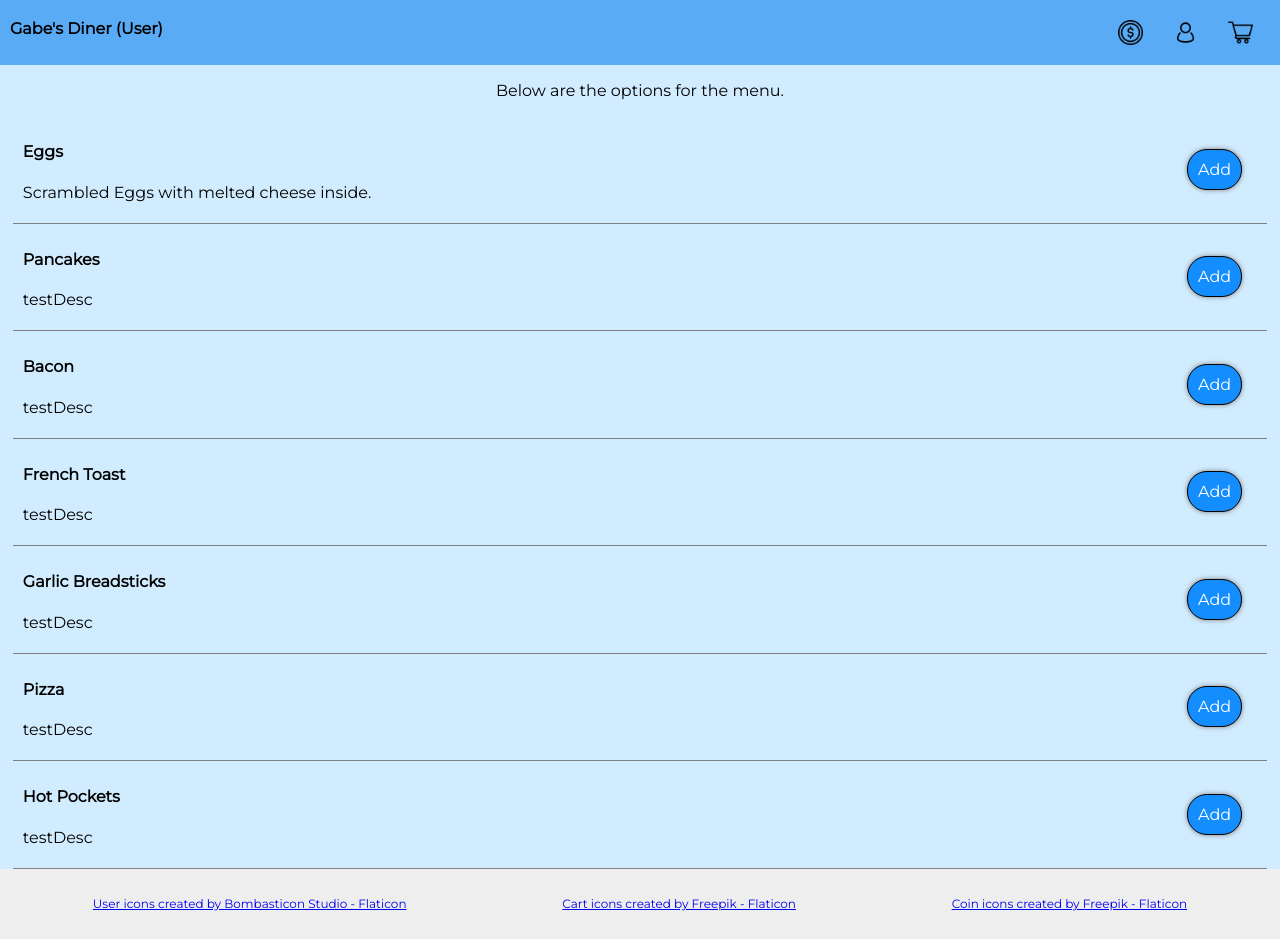
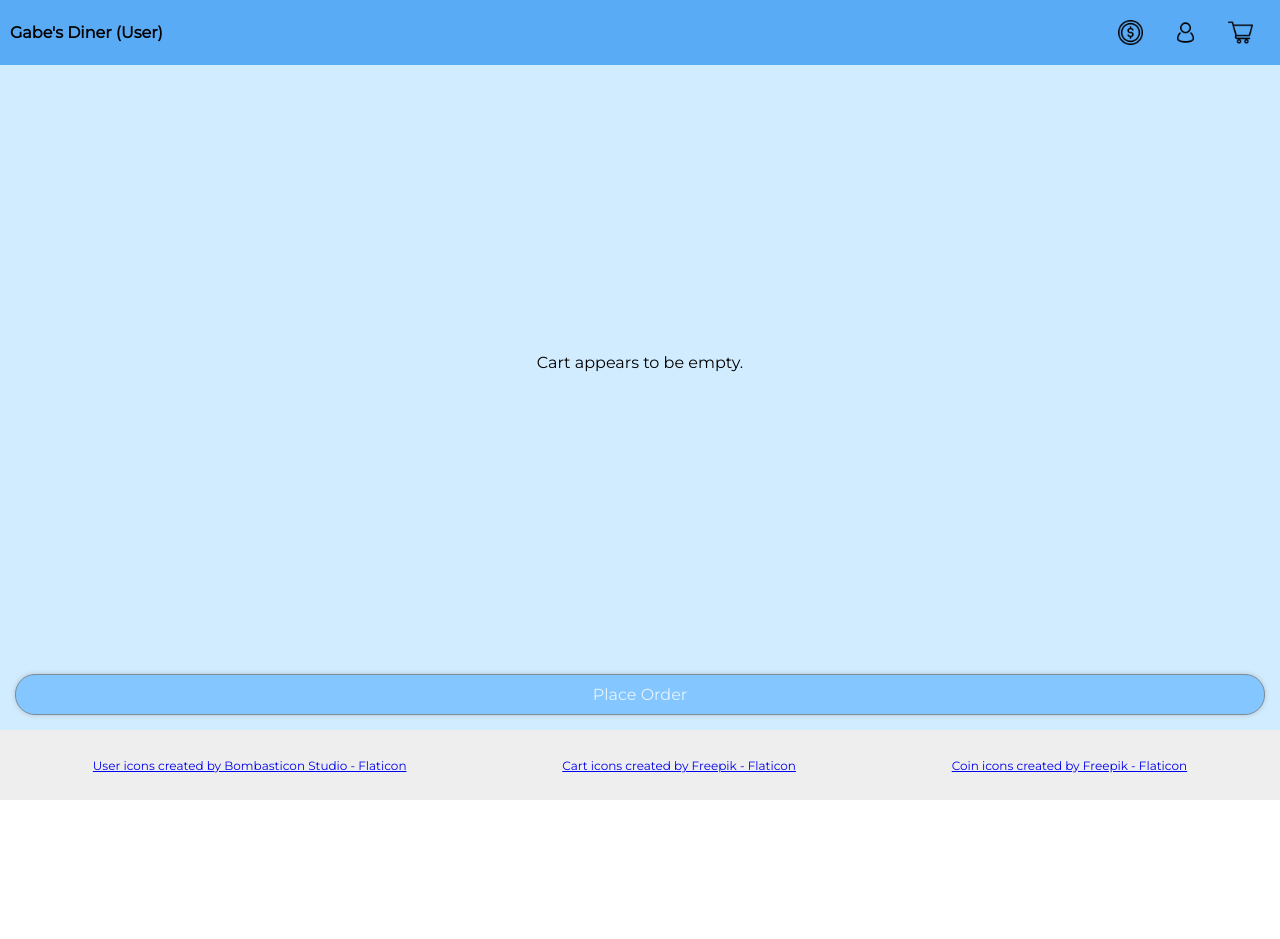
Before and after one commit to gabriel-orengo/Diner, a React (Create React App) app: page /checkout in a window 1280 px wide. After the commit the page ends 800 px from the top, so only its background shows below. Built offline with nearby package versions, Linux system fonts and the light colour scheme.

Commit message:
Created Checkout page and added routing

```diff
--- a/package.json
+++ b/package.json
@@ -12,6 +12,7 @@
     "@types/react-dom": "^17.0.11",
     "react": "^17.0.2",
     "react-dom": "^17.0.2",
+    "react-router-dom": "^6.2.1",
     "react-scripts": "5.0.0",
     "typescript": "^4.5.5",
     "web-vitals": "^2.1.4"
--- a/src/App.tsx
+++ b/src/App.tsx
@@ -1,8 +1,10 @@
+import { Routes, Route } from "react-router-dom";
 import "./App.css";
 import { CartProvider } from "./Utils/CartContext";
 import Header from "./containers/Header/Header";
 import Footer from "./containers/Footer/Footer";
 import Content from "./containers/Content/Content";
+import Checkout from "./containers/Checkout/Checkout";
 
 const App = () => {
     let portal = "User";
@@ -11,7 +13,10 @@ const App = () => {
         <CartProvider>
             <div className="App">
                 <Header portal={portal} />
-                <Content portal={portal} />
+                <Routes>
+                    <Route path="/" element={<Content portal={portal} />} />
+                    <Route path="/checkout" element={<Checkout />} />
+                </Routes>
                 <Footer />
             </div>
         </CartProvider>
--- a/src/components/CartDrawer/CartDrawer.module.css
+++ b/src/components/CartDrawer/CartDrawer.module.css
@@ -10,6 +10,7 @@
     border-top: 1px solid black;
     display: flex;
     flex-direction: column;
+    flex: 1;
     padding: 0 5px;
 }
 
@@ -20,6 +21,11 @@
 
 .MarginTopAuto {
     margin-top: auto;
+}
+
+.Link {
+    text-decoration: none;
+    color: white;
 }
 
 @media screen and (min-width: 550px) {
--- a/src/components/CartDrawer/CartDrawer.tsx
+++ b/src/components/CartDrawer/CartDrawer.tsx
@@ -3,6 +3,7 @@ import { useCart } from "../../Utils/CartContext";
 import Button from "../../containers/Common/Button/Button";
 import List from "../../containers/Common/List/List";
 import Backdrop from "../../containers/Common/Backdrop/Backdrop";
+import { Link } from "react-router-dom";
 
 const CartDrawer = (props: any) => {
     // Get the cart context
@@ -46,12 +47,14 @@ const CartDrawer = (props: any) => {
                 )}
                 {cartUI.length !== 0 ? (
                     <div className={classes.MarginTopAuto}>
-                        <Button
-                            type="strong"
-                            shape="circle"
-                            action={() => alert("Checkout")}>
-                            Checkout
-                        </Button>
+                        <Link to="/checkout" className={classes.Link}>
+                            <Button
+                                type="strong"
+                                shape="circle"
+                                action={props.handler}>
+                                Checkout
+                            </Button>
+                        </Link>
                     </div>
                 ) : (
                     <Button disabled type="strong" shape="circle">
--- /dev/null
+++ b/src/containers/Checkout/Checkout.module.css
@@ -0,0 +1,35 @@
+.Checkout {
+    margin: 0px;
+    display: flex;
+    flex-direction: column;
+    flex: 1;
+    justify-content: center;
+}
+
+.Content {
+    position: relative;
+    display: flex;
+    flex-direction: row;
+    justify-content: space-between;
+    text-align: start;
+}
+
+.ButtonAlignment {
+    display: flex;
+    flex-direction: column;
+    justify-content: center;
+}
+
+.EmptyMessage {
+    margin: auto;
+    padding: 25px;
+}
+
+.MarginTopAuto {
+    margin-top: auto;
+}
+
+.Link {
+    text-decoration: none;
+    color: white;
+}
--- /dev/null
+++ b/src/containers/Checkout/Checkout.tsx
@@ -0,0 +1,62 @@
+import classes from "./Checkout.module.css";
+import { useCart } from "../../Utils/CartContext";
+import List from "../Common/List/List";
+import Button from "../Common/Button/Button";
+import { Link } from "react-router-dom";
+
+const Checkout = () => {
+    // Get the cart context
+    const cartContext = useCart();
+
+    // Get cart from session storage
+    let cartUI = cartContext.cart.map((item: any) => {
+        return (
+            <List key={item.key}>
+                <div className={classes.Content}>
+                    <div>
+                        <h4>{item.name}</h4>
+                        <p>{item.description}</p>
+                        <p>Quantity: {item.quantity}</p>
+                    </div>
+                    <div className={classes.ButtonAlignment}>
+                        <Button
+                            type="alert"
+                            shape="circle"
+                            action={() => {
+                                cartContext.removeItem(item);
+                            }}>
+                            Remove
+                        </Button>
+                    </div>
+                </div>
+            </List>
+        );
+    });
+
+    return (
+        <div className={classes.Checkout}>
+            {cartUI.length !== 0 ? (
+                cartUI
+            ) : (
+                <p className={classes.EmptyMessage}>
+                    Cart appears to be empty.
+                </p>
+            )}
+            {cartUI.length !== 0 ? (
+                <div className={classes.MarginTopAuto}>
+                    <Link to="/" className={classes.Link}>
+                        <Button type="strong" shape="circle">
+                            Place Order
+                        </Button>
+                    </Link>
+                </div>
+            ) : (
+                <Button disabled type="strong" shape="circle">
+                    Place Order
+                </Button>
+            )}
+        </div>
+    );
+};
+
+export default Checkout;
--- a/src/containers/Header/Header.module.css
+++ b/src/containers/Header/Header.module.css
@@ -4,23 +4,28 @@
     display: flex;
     flex-direction: row;
     justify-content: space-between;
+    align-items: center;
 }
 
 .Logo {
     font-weight: bold;
 }
 
+.Link {
+    text-decoration: none;
+    color: black;
+}
+
 .HeaderItems {
     padding: 2px;
     display: flex;
     flex-direction: row;
-    /* align-items: center; */
+    align-items: center;
 }
 
 .HeaderItems > * {
     margin: 10px;
     padding: 5px;
-    /* border-radius: 10px; */
     cursor: pointer;
 }
 
@@ -36,10 +41,10 @@
     justify-content: center;
     align-items: center;
     position: absolute;
-    top: 2px;
-    right: 10px;
-    width: 5px;
-    height: 5px;
+    top: 0px;
+    right: 0px;
+    width: 15px;
+    height: 15px;
     background-color: rgb(153, 0, 255);
     border: 1px solid black;
     border-radius: 50%;
--- a/src/containers/Header/Header.tsx
+++ b/src/containers/Header/Header.tsx
@@ -1,6 +1,7 @@
 import { useState } from "react";
 import classes from "./Header.module.css";
 import { useCart } from "../../Utils/CartContext";
+import { Link } from "react-router-dom";
 import credit from "../../images/coin.png";
 import cart from "../../images/shopping-cart.png";
 import account from "../../images/account.png";
@@ -32,15 +33,19 @@ const Header = (props: any) => {
 
     return (
         <div className={classes.Header}>
-            <p className={classes.Logo}>Gabe's Diner ({props.portal})</p>
+            <p className={classes.Logo}>
+                <Link to="/" className={classes.Link}>
+                    Gabe's Diner ({props.portal})
+                </Link>
+            </p>
             <div className={classes.HeaderItems}>
                 <img src={credit} title="Credits" height={25} alt="Credits" />
                 <img src={account} title="Account" height={25} alt="Account" />
+                <div className={classes.Cart}>
                     <img
                         src={cart}
                         title="Shopping Cart"
                         alt="Cart"
-                    className={classes.Cart}
                         height={25}
                         onClick={() => {
                             drawerHandler();
@@ -58,6 +63,7 @@ const Header = (props: any) => {
                         ""
                     )}
                 </div>
+            </div>
             {openDrawer ? <CartDrawer handler={() => drawerHandler()} /> : ""}
         </div>
     );
--- a/src/index.tsx
+++ b/src/index.tsx
@@ -1,12 +1,15 @@
 import React from "react";
 import ReactDOM from "react-dom";
+import { BrowserRouter } from "react-router-dom";
 import "./index.css";
 import App from "./App";
 import reportWebVitals from "./reportWebVitals";
 
 ReactDOM.render(
     <React.StrictMode>
-        <App />
+        <BrowserRouter>
+            <App />
+        </BrowserRouter>
     </React.StrictMode>,
     document.getElementById("root")
 );
```
Also changed, not shown: 1 other file (tests, documents, lock files or other folders). Lines whose indentation alone changed are shown as unchanged.
